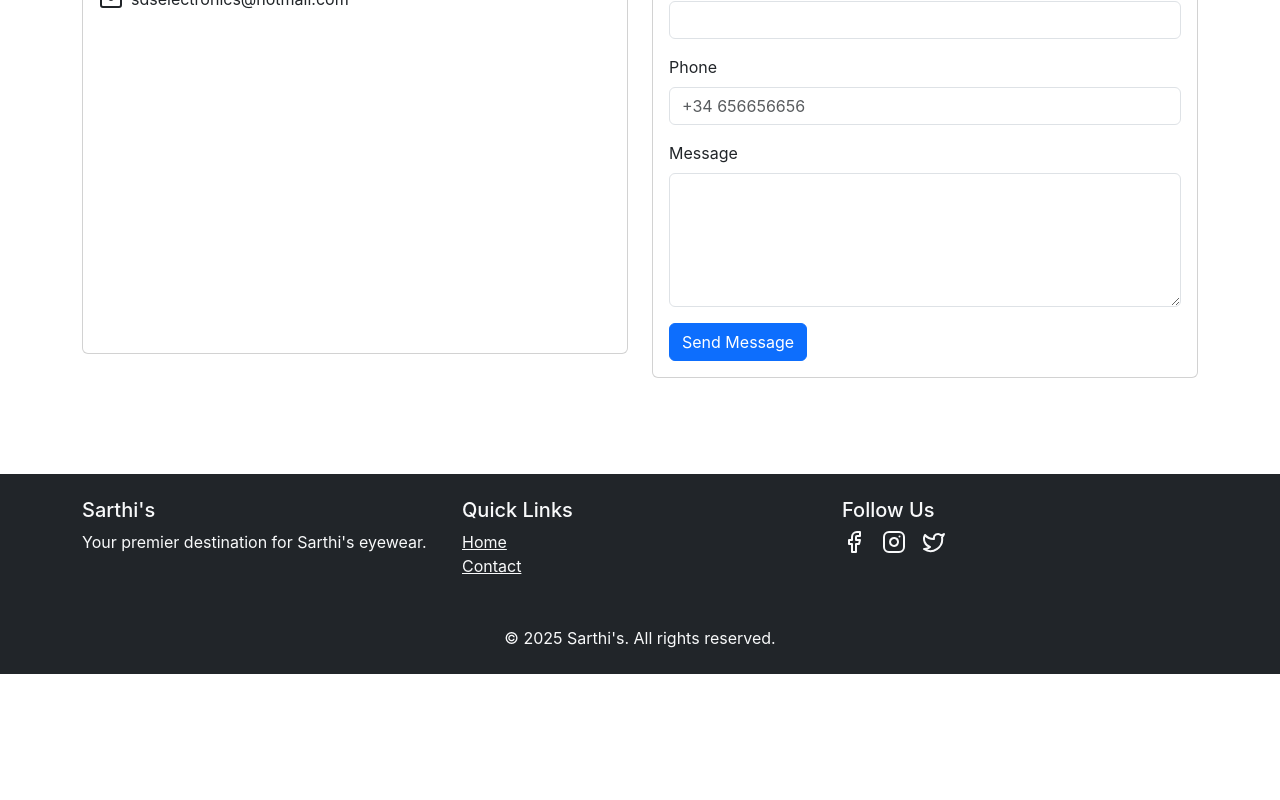
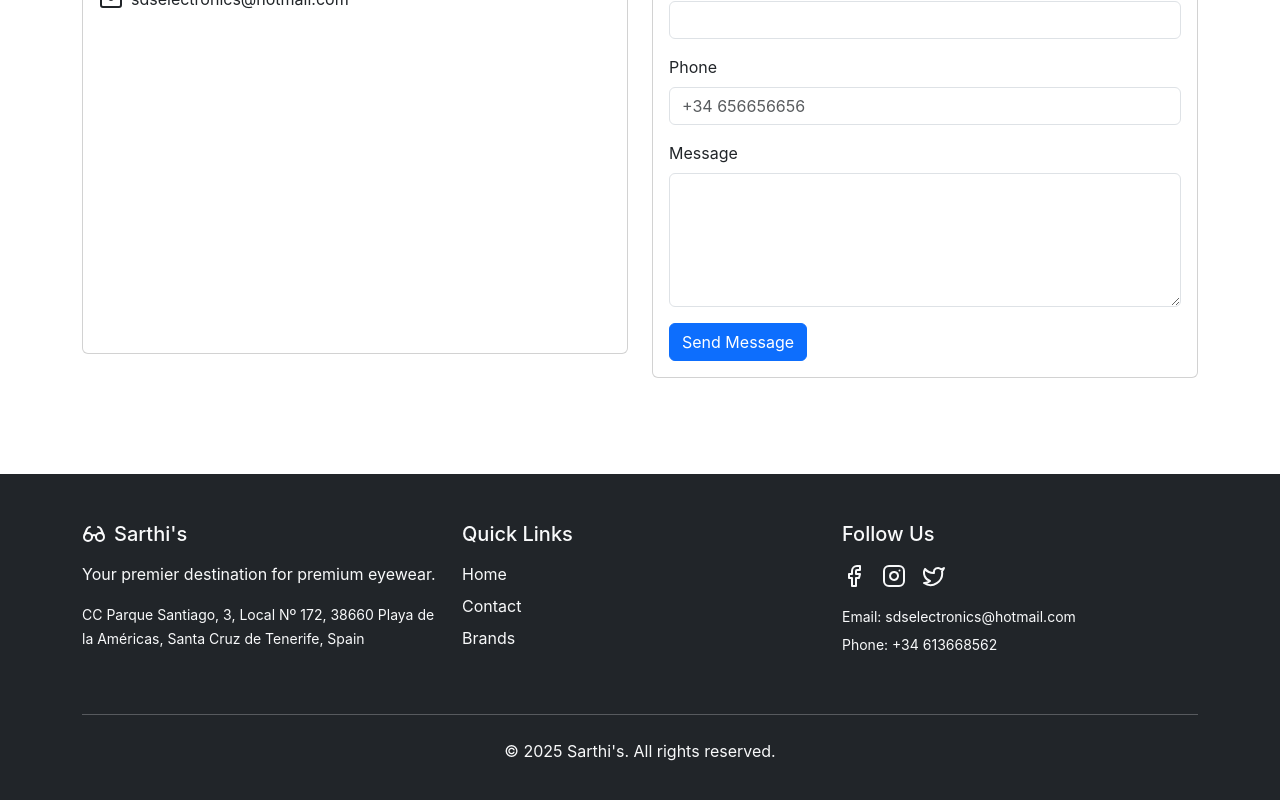
Before and after one commit to Bharatdev1/sarthis, a React (Vite) app: page /contact in a window 1280 px wide. Shown: the part 382-1182 px from the top of the page. Before the commit the page ends 1056 px from the top, so only its background shows below. Built offline with nearby package versions, Linux system fonts and the light colour scheme.

Commit message:
Update Footer.jsx

```diff
--- a/src/components/Footer.jsx
+++ b/src/components/Footer.jsx
@@ -1,33 +1,51 @@
 import React from 'react';
 import { Link } from 'react-router-dom';
-import { Facebook, Instagram, Twitter } from 'lucide-react';
+import { Facebook, Instagram, Twitter, Glasses } from 'lucide-react';
 
 const Footer = () => {
   return (
-    <footer className="bg-dark text-light py-4 mt-5">
+    <footer className="bg-dark text-light py-5 mt-5">
       <div className="container">
         <div className="row">
-          <div className="col-md-4 mb-3">
-            <h5>Sarthi's</h5>
-            <p>Your premier destination for Sarthi's eyewear.</p>
+          <div className="col-md-4 mb-4">
+            <div className="d-flex align-items-center mb-3">
+              <Glasses size={24} className="me-2" />
+              <h5 className="mb-0">Sarthi's</h5>
+            </div>
+            <p>Your premier destination for premium eyewear.</p>
+            <p className="mb-0">
+              <small>CC Parque Santiago, 3, Local Nº 172, 38660 Playa de la Américas, Santa Cruz de Tenerife, Spain</small>
+            </p>
           </div>
-          <div className="col-md-4 mb-3">
-            <h5>Quick Links</h5>
+          <div className="col-md-4 mb-4">
+            <h5 className="mb-3">Quick Links</h5>
             <ul className="list-unstyled">
-              <li><Link to="/" className="text-light">Home</Link></li>
-              <li><Link to="/contact" className="text-light">Contact</Link></li>
+              <li className="mb-2"><Link to="/" className="text-light text-decoration-none">Home</Link></li>
+              <li className="mb-2"><Link to="/contact" className="text-light text-decoration-none">Contact</Link></li>
+              <li className="mb-2"><a href="#brands-section" className="text-light text-decoration-none">Brands</a></li>
             </ul>
           </div>
-          <div className="col-md-4 mb-3">
-            <h5>Follow Us</h5>
+          <div className="col-md-4 mb-4">
+            <h5 className="mb-3">Follow Us</h5>
             <div className="d-flex gap-3">
-              <Facebook />
-              <Instagram />
-              <Twitter />
+              <a href="#" className="text-light">
+                <Facebook size={24} />
+              </a>
+              <a href="#" className="text-light">
+                <Instagram size={24} />
+              </a>
+              <a href="#" className="text-light">
+                <Twitter size={24} />
+              </a>
+            </div>
+            <div className="mt-3">
+              <p className="mb-1"><small>Email: sdselectronics@hotmail.com</small></p>
+              <p className="mb-0"><small>Phone: +34 613668562</small></p>
             </div>
           </div>
         </div>
-        <div className="text-center mt-3">
+        <hr className="my-4 bg-secondary" />
+        <div className="text-center">
           <p className="mb-0">&copy; 2025 Sarthi's. All rights reserved.</p>
         </div>
       </div>
```
